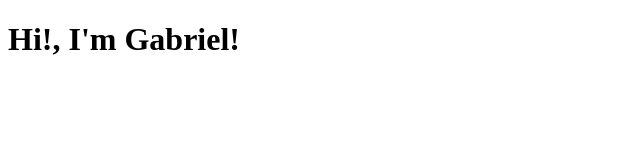
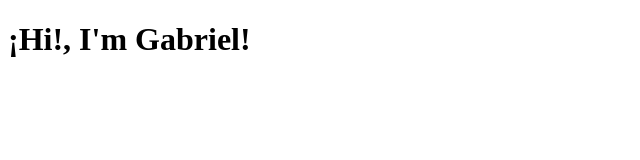
Before and after one commit to angelgabrielcachavilano/angelgabrielcachavilano.briefcase, a plain HTML site: page Index.html in a window 1280 px wide. Shown: the whole page, without its empty margins (0-640 px from the left). Drawn offline with Linux system fonts and the light colour scheme.

Commit message:
2° prueba de cambios en archivos

```diff
--- a/Index.html
+++ b/Index.html
@@ -6,7 +6,7 @@
     <title>Document</title>
 </head>
 <body>
-    <h1>Hi!, I'm Gabriel!</h1>
+    <h1>¡Hi!, I'm Gabriel!</h1>
 
 </body>
 </html>
```
